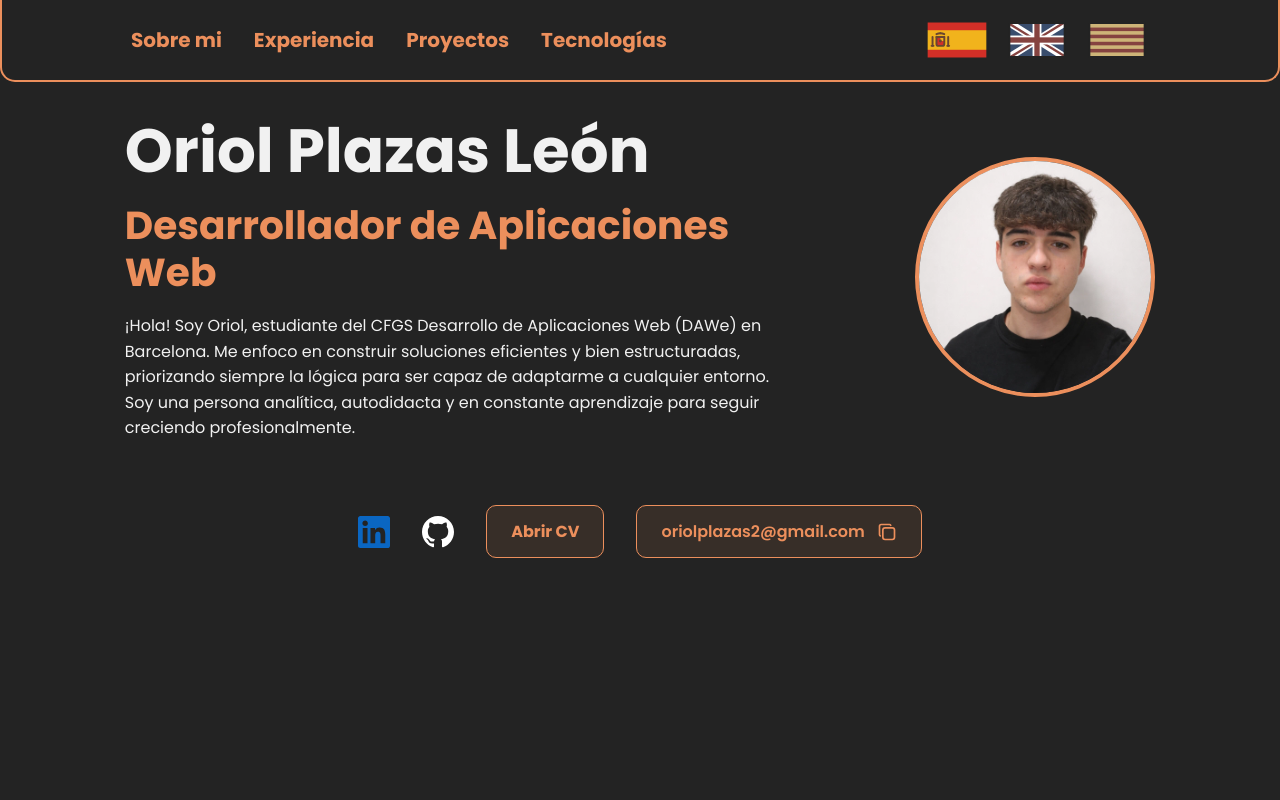
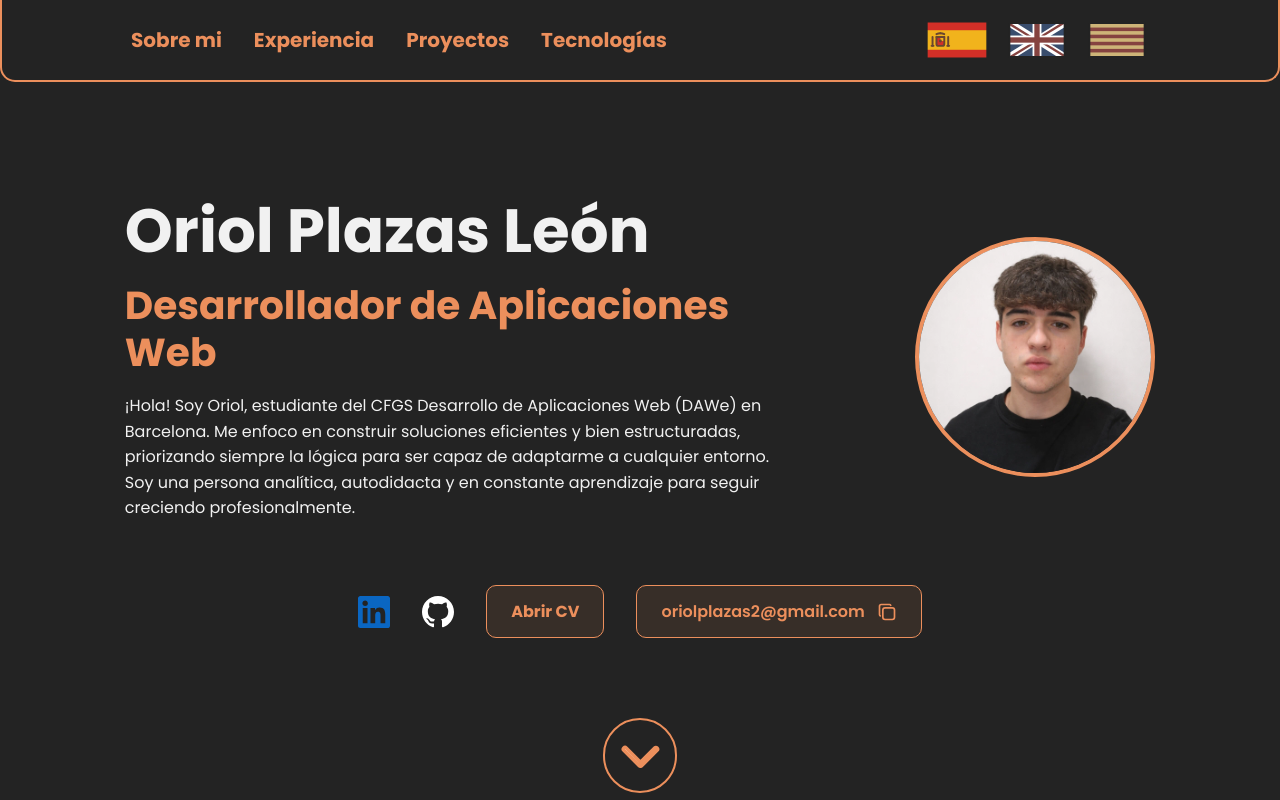
Before and after one commit to oriioll/portfolio, a Vue app: page / in a window 1280 px wide. Built offline with nearby package versions, Linux system fonts and the light colour scheme.

Commit message:
feat: add HeroGoDown button as a component and scrollDown arrow function to scroll down

```diff
--- a/src/components/PortfolioHero.vue
+++ b/src/components/PortfolioHero.vue
@@ -1,9 +1,24 @@
 <script setup lang="ts">
 import HeroCtas from './hero/HeroCtas.vue';
+import HeroGoDown from './hero/HeroGoDown.vue';
 //Importing i18n objects
 import { useI18n } from 'vue-i18n'
 const { t, locale } = useI18n()
 
+/**
+ * Arrow function that scrolls down the page a certain amount of vh units with a smooth scroll behavior
+ * @param vhsUnits how much vh units you want to scroll down
+ * @author Oriol Plazas León
+ * @since 28/02/2026
+ */
+const scrollDown = (vhsUnits: number) => {
+  const VH = vhsUnits * window.innerHeight / 100;
+    window.scrollBy({
+      top: VH,
+      left: 0,
+      behavior: 'smooth'
+    });
+}
 </script>
 <template>
   <section id="hero" class="hero">
@@ -22,6 +37,7 @@ const { t, locale } = useI18n()
       <img src="../assets/oriolPf.webp" alt="Image of Oriol Plazas León" loading="lazy">
     </div>
     <HeroCtas></HeroCtas>
+    <HeroGoDown @click="scrollDown(70)" class="goDownIcon"></HeroGoDown>
   </section>
 
 </template>
@@ -38,6 +54,7 @@ const { t, locale } = useI18n()
   box-sizing: border-box;
   overflow-x: hidden;
 }
+
 .mainHero {
   display: flex;
   align-items: center;
@@ -70,6 +87,16 @@ const { t, locale } = useI18n()
   border: solid 4px var(--accent-ui);
 }
 
+.goDownIcon {
+  margin-top: 3rem;
+  transition: all .25s ease-out;
+}
+
+.goDownIcon:hover {
+  cursor: pointer;
+  transform: translateY(-4px);
+}
+
 /*Animations for when changing lang */
 .fade-enter-active,
 .fade-leave-active {
@@ -84,6 +111,10 @@ const { t, locale } = useI18n()
 /*MEDIA QUERIES - Responsive*/
 /* Small devices */
 @media (max-width: 800px) {
+  .goDownIcon {
+    display: none;
+  }
+
   .mainHero {
     flex-direction: column-reverse;
     gap: 2rem;
@@ -93,6 +124,7 @@ const { t, locale } = useI18n()
     width: 10rem;
     height: 10rem;
   }
+
   .txt {
     max-width: 100%;
   }
--- /dev/null
+++ b/src/components/hero/HeroGoDown.vue
@@ -0,0 +1,38 @@
+<script setup lang="ts">
+</script>
+<template>
+    <section id="goDown" class="goDown">
+        <svg id="svg" class="svg" xmlns="http://www.w3.org/2000/svg" viewBox="0 0 16 7">
+            <path fill="#ffffff"
+                d="M8 6.5a.47.47 0 0 1-.35-.15l-4.5-4.5c-.2-.2-.2-.51 0-.71s.51-.2.71 0l4.15 4.15l4.14-4.14c.2-.2.51-.2.71 0s.2.51 0 .71l-4.5 4.5c-.1.1-.23.15-.35.15Z" />
+        </svg>
+    </section>
+
+</template>
+<style scoped>
+/*MEDIA QUERIES - Responsive*/
+.goDown {
+    padding: .5rem;
+    border: solid 2px var(--accent-ui);
+    border-radius: 50%;
+    aspect-ratio: 1/1;
+    display: flex;
+    align-items: center;
+    justify-content: center;
+}
+.goDown .svg {
+    height: 1.5rem;
+    stroke: var(--accent-ui);
+}
+/* Small devices */
+@media (max-width: 1000px) {
+    .goDown {
+        display: none;
+    }
+}
+
+/* Smaller devices */
+@media (max-width: 550px) {
+}
+
+</style>
--- a/src/views/Portfolio.vue
+++ b/src/views/Portfolio.vue
@@ -17,5 +17,12 @@ main {
     flex-direction: column;
     justify-content: flex-start;
     align-items: center;
+    gap: 1.5rem;
+}
+
+@media (min-width: 1000px) {
+    main {
+        gap: 5rem;
+    }
 }
 </style>
--- a/vite.config.ts
+++ b/vite.config.ts
@@ -10,4 +10,10 @@ export default defineConfig({
       '@': path.resolve(__dirname, './src'),
     },
   },
+  server: {
+    host: true,
+    allowedHosts: [
+      'speculative-glynis-trusting.ngrok-free.dev',
+    ],
+  },
 })
```
